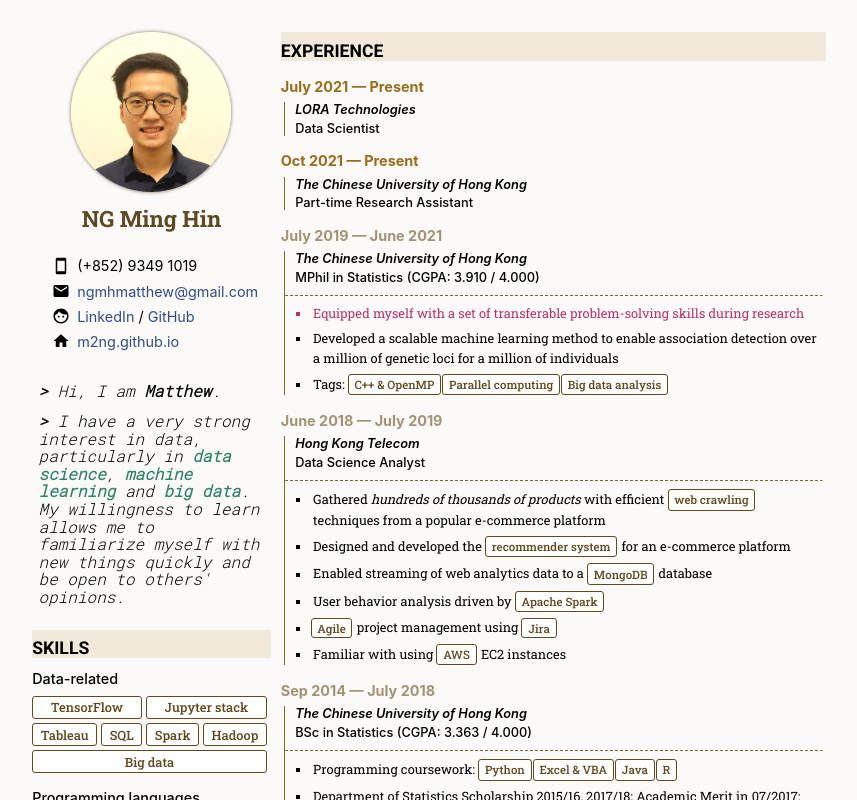
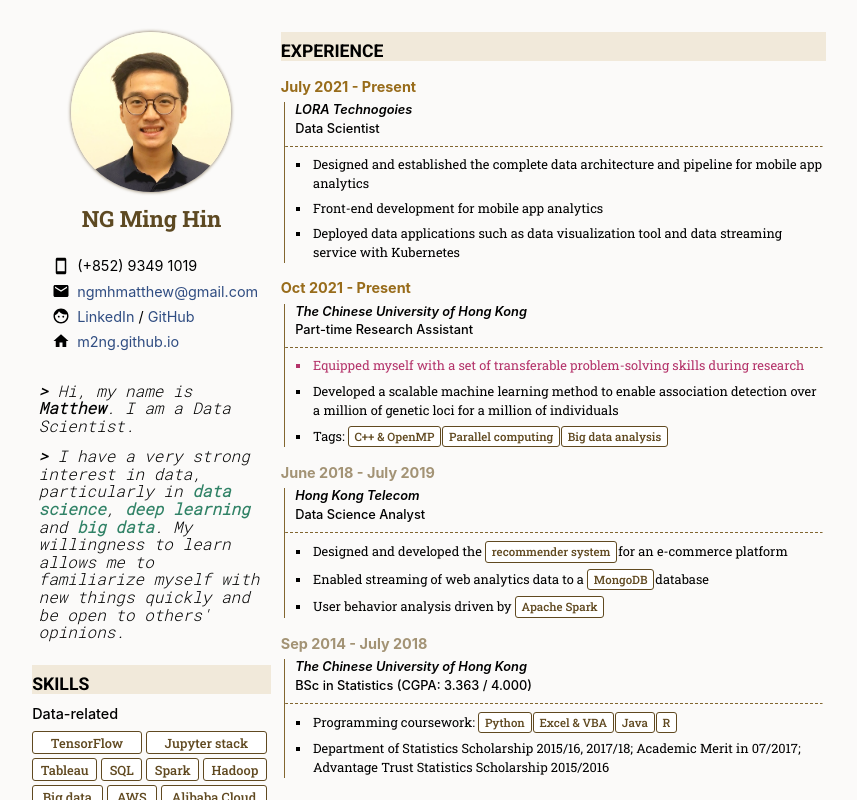
Before and after one commit to m2ng/m2ng.github.io, a React (Create React App) app: page / in a window 1280 px wide. Shown: the top 800 px of the page, without its empty margins (211-1068 px from the left). Built offline with nearby package versions, Linux system fonts and the light colour scheme.

Commit message:
Updated info

```diff
--- a/src/components/Experience.js
+++ b/src/components/Experience.js
@@ -29,66 +29,46 @@ import experience from '../data/experience.json';
 //     )
 // }
 
+
 export default function Experience() {
+  const rowParse = row => {
+    const splits = row.replace(/^!!/, "").trim().split(" ");
+    console.log(row.startsWith("!!"));
+    return [
+      splits.map((x, i) => {
+        if (x.startsWith("#")) {
+          return <span className="tag">{x.replace(/#/g, "").replace(/_/g, " ").replace(/\s{2,}/, "_")}</span>
+        } else {
+          return x + (i < splits.length ? " " : "")
+        }
+      }),
+      row.startsWith("!!")
+    ];
+  };
+
   return (
     <div className="experience">
       <div className="header">Experience</div>
       <div className="history-container">
-          <div className="history present">
-              <div className="history-time">July 2021 &mdash; Present</div>
+          {experience.map(({time, effective, title, place, nature, details}) => (
+            <div className={"history" + (effective ? " present" : "")}>
+                <div className="history-time">{
+                  effective ? time : <span>{time}</span>
+                }</div>
                 <div className="history-content">
-                  <div className="history-field place">LORA Technologies</div>
-                  <div className="history-field title">Data Scientist</div>
-              </div>
-          </div>
-          <div className="history present">
-              <div className="history-time">Oct 2021 &mdash; Present</div>
-              <div className="history-content">
-                  <div className="history-field place">The Chinese University of Hong Kong</div>
-                  <div className="history-field title">Part-time Research Assistant</div>
-              </div>
-          </div>
-          <div className="history">
-              <div className="history-time"><span>July 2019 &mdash; June 2021</span></div>
-              <div className="history-content">
-                  <div className="history-field place">The Chinese University of Hong Kong</div>
-                  <div className="history-field degree">MPhil in Statistics (CGPA: 3.910 / 4.000)</div>
+                    <div className="history-field place">{place}</div>
+                    <div className="history-field title">{title}</div>
                     <hr/>
                     <ul className="history-field desc">
-                      <li className="desc-item highlight"><div>Equipped myself with a set of transferable problem-solving skills during research</div></li>
-                      <li className="desc-item"><div>Developed a scalable machine learning method to enable association detection over a million of genetic loci for a million of individuals</div></li>
-                      <li className="desc-item"><div>Tags: <span className="tag">C++ &amp; OpenMP</span><span className="tag">Parallel computing</span><span className="tag">Big data analysis</span></div></li>
+                        {details.map(row => {
+                          const [ parsedRow, highlight ] = rowParse(row);
+                          console.log(parsedRow);
+                          return <li className={"desc-item" + (highlight ? " highlight" : "")}><div>{parsedRow}</div></li>
+                        })}
                     </ul>
                 </div>
             </div>
-          <div className="history">
-              <div className="history-time"><span>June 2018 &mdash; July 2019</span></div>
-              <div className="history-content">
-                  <div className="history-field place">Hong Kong Telecom</div>
-                  <div className="history-field title">Data Science Analyst</div>
-                  <hr/>
-                  <ul className="history-field desc">
-                      <li className="desc-item"><div>Gathered <em>hundreds of thousands of products</em> with efficient <span className="tag">web crawling</span> techniques from a popular e-commerce platform</div></li>
-                      <li className="desc-item"><div>Designed and developed the <span className="tag">recommender system</span> for an e-commerce platform</div></li>
-                      <li className="desc-item"><div>Enabled streaming of web analytics data to a <span className="tag">MongoDB</span> database</div></li>
-                      <li className="desc-item"><div>User behavior analysis driven by <span className="tag">Apache Spark</span></div></li>
-                      <li className="desc-item"><span className="tag">Agile</span> project management using <span className="tag">Jira</span></li>
-                      <li className="desc-item"><div>Familiar with using <span className="tag">AWS</span> EC2 instances</div></li>
-                  </ul>
-              </div>
-          </div>
-          <div className="history">
-              <div className="history-time"><span>Sep 2014 &mdash; July 2018</span></div>
-              <div className="history-content">
-                  <div className="history-field place">The Chinese University of Hong Kong</div>
-                  <div className="history-field degree">BSc in Statistics (CGPA: 3.363 / 4.000)</div>
-                  <hr/>
-                  <ul className="history-field desc">
-                      <li className="desc-item"><div>Programming coursework: <span className="tag">Python</span><span className="tag">Excel & VBA</span><span className="tag">Java</span><span className="tag">R</span></div></li>
-                      <li className="desc-item"><div>Department of Statistics Scholarship 2015/16, 2017/18; Academic Merit in 07/2017; Advantage Trust Statistics Scholarship 2015/2016</div></li>
-                  </ul>
-              </div>
-          </div>
+          ))}
       </div>
   </div>
   );
--- a/src/components/Me.js
+++ b/src/components/Me.js
@@ -12,8 +12,8 @@ export default function Me() {
           <li className="contact-method"><svg xmlns="http://www.w3.org/2000/svg" viewBox="0 0 24 24" fill="black" width="18px" height="18px"><path d="M0 0h24v24H0z" fill="none"/><path d="M10 20v-6h4v6h5v-8h3L12 3 2 12h3v8z"/></svg><a href="https://m2ng.github.io">m2ng.github.io</a></li>
       </ul>
       <div className="intro">
-          <p><strong>{">"}</strong> Hi, I am <strong>Matthew</strong>. </p>
-          <p><strong>{">"}</strong> I have a very strong interest in data, particularly in <span className="highlight-1">data science</span>, <span className="highlight-1">machine learning</span> and <span className="highlight-1">big data</span>. My willingness to learn allows me to familiarize myself with new things quickly and be open to others' opinions.</p>
+          <p><strong>{">"}</strong> Hi, my name is <strong>Matthew</strong>. I am a Data Scientist. </p>
+          <p><strong>{">"}</strong> I have a very strong interest in data, particularly in <span className="highlight-1">data science</span>, <span className="highlight-1">deep learning</span> and <span className="highlight-1">big data</span>. My willingness to learn allows me to familiarize myself with new things quickly and be open to others' opinions.</p>
       </div>
     </div>
   );
--- a/src/components/Skills.js
+++ b/src/components/Skills.js
@@ -14,6 +14,10 @@ export default function Skills() {
               <li className="skill">Spark</li>
               <li className="skill">Hadoop</li>
               <li className="skill">Big data</li>
+              <li className="skill">AWS</li>
+              <li className="skill">Alibaba Cloud</li>
+              <li className="skill">Firebase Analytics</li>
+              <li className="skill">Elasticsearch</li>
           </ul>
       </div>
       <div className="skills-subgroup">
@@ -27,11 +31,19 @@ export default function Skills() {
           </ul>
       </div>
       <div className="skills-subgroup">
-          <div className="subgroup-header">Web-related</div>
+          <div className="subgroup-header">Web &amp; App</div>
           <ul className="skills-list">
+              <li className="skill">React.js</li>
+              <li className="skill">React Native</li>
               <li className="skill">CSS</li>
               <li className="skill">Javascript</li>
-              <li className="skill">React.js</li>
+          </ul>
+      </div>
+      <div className="skills-subgroup">
+          <div className="subgroup-header">Project management</div>
+          <ul className="skills-list">
+              <li className="skill">Agile</li>
+              <li className="skill">Jira</li>
           </ul>
       </div>
     </div>
--- a/src/data/experience.json
+++ b/src/data/experience.json
@@ -1,11 +1,49 @@
 [
     {
-        "time": "July 2021 \u2014 Present",
+        "time": "July 2021 - Present",
+        "effective": true,
+        "place": "LORA Technogoies",
         "title": "Data Scientist",
-        "place": "LORA Technogoies",
+        "nature": "job",
         "details": [
-            "abc",
-            "def"
+            "Designed and established the complete data architecture and pipeline for mobile app analytics",
+            "Front-end development for mobile app analytics",
+            "Deployed data applications such as data visualization tool and data streaming service with Kubernetes"
+        ]
+    },
+    {
+        "time": "Oct 2021 - Present",
+        "effective": true,
+        "place": "The Chinese University of Hong Kong",
+        "title": "Part-time Research Assistant",
+        "nature": "job",
+        "details": [
+            "!!Equipped myself with a set of transferable problem-solving skills during research",
+            "Developed a scalable machine learning method to enable association detection over a million of genetic loci for a million of individuals",
+            "Tags: #C++_&_OpenMP #Parallel_computing #Big_data_analysis"
+        ]
+    },
+    {
+        "time": "June 2018 - July 2019",
+        "effective": false,
+        "place": "Hong Kong Telecom",
+        "title": "Data Science Analyst",
+        "nature": "job",
+        "details": [
+            "Designed and developed the #recommender_system for an e-commerce platform",
+            "Enabled streaming of web analytics data to a #MongoDB database",
+            "User behavior analysis driven by #Apache_Spark"
+        ]
+    },
+    {
+        "time": "Sep 2014 - July 2018",
+        "effective": false,
+        "place": "The Chinese University of Hong Kong",
+        "title": "BSc in Statistics (CGPA: 3.363 / 4.000)",
+        "nature": "degree",
+        "details": [
+            "Programming coursework: #Python #Excel_&_VBA #Java #R",
+            "Department of Statistics Scholarship 2015/16, 2017/18; Academic Merit in 07/2017; Advantage Trust Statistics Scholarship 2015/2016"
         ]
     }
 ]
```
Lines whose indentation alone changed are shown as unchanged.
